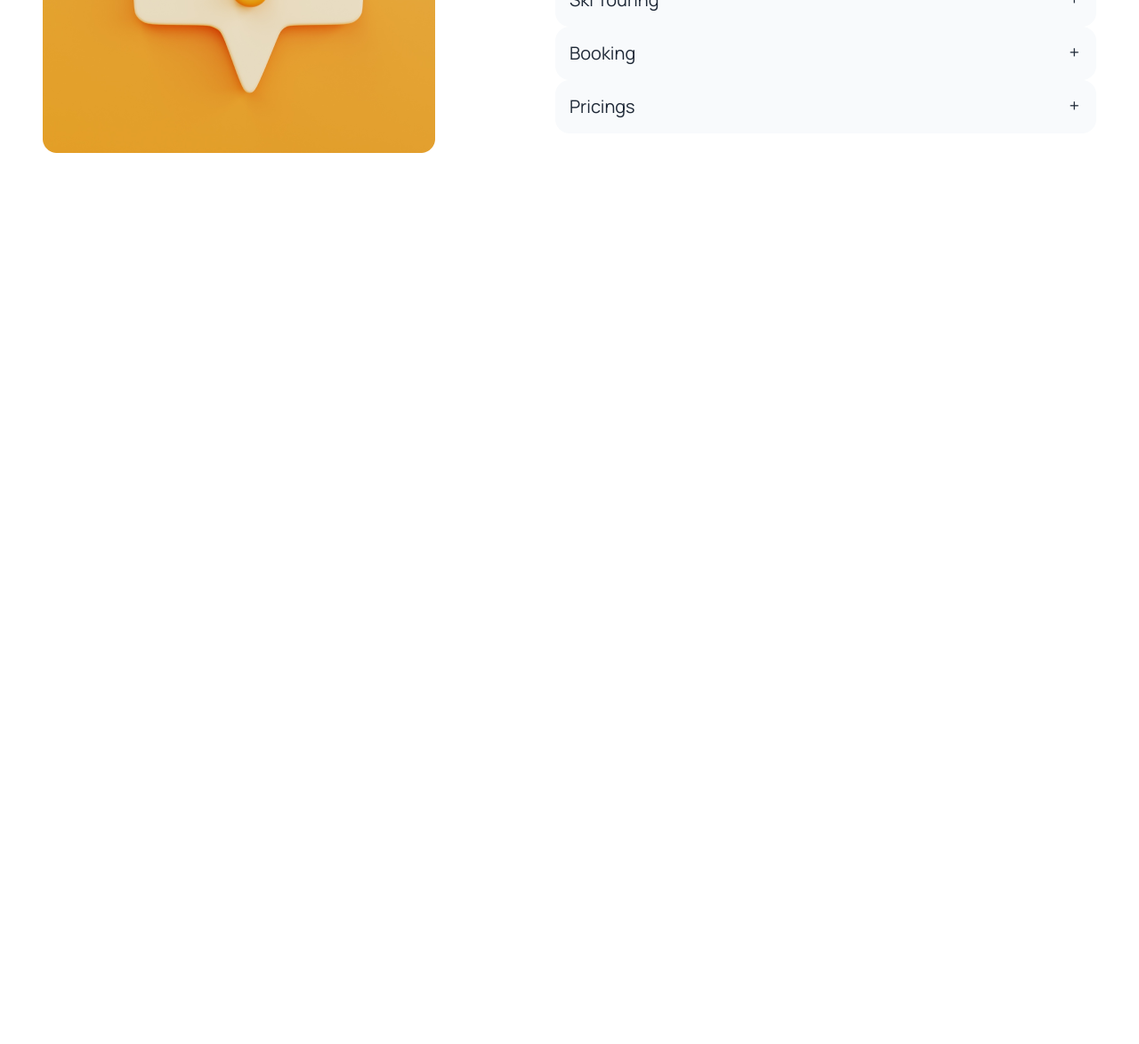
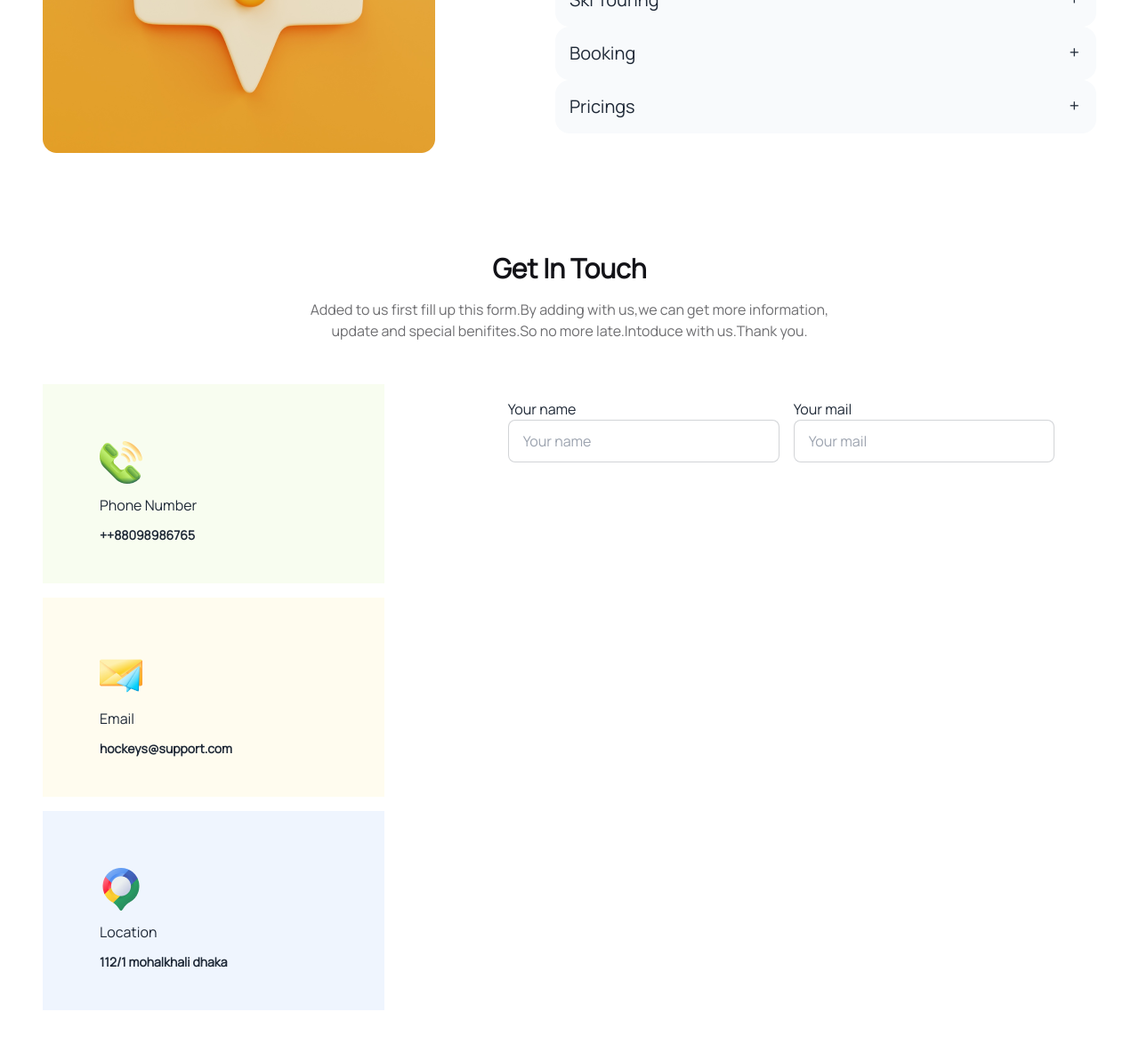
Before and after one commit to ProgrammerTanvirHasan/hockey-s-bar-website, a plain HTML site: page index.html in a window 1280 px wide. Shown: the part 3784-4958 px from the top of the page at 89% size. Before the commit the page ends 4084 px from the top, so only its background shows below. Drawn offline with nearby package versions, Linux system fonts and the light colour scheme.

Commit message:
added the info section

```diff
--- a/index.html
+++ b/index.html
@@ -436,6 +436,77 @@ body{
                </div>
 
                    <!--//////////// client question and ans part end -->
+                   <div class="container mx-auto my-12 ">
+                    <div class="text-center ">
+                      <h2 class=" text-3xl font-extrabold text-[#131318] py-4  "> Get In Touch</h2>
+                      <p class="text-[#0D0D1299] ">Added to us first fill up this form.By adding with us,we can get more information, <br> update and special benifites.So no more late.Intoduce with us.Thank you.</p>
+                    </div>
+                          <!-- form's bio complete///////////// -->
+
+                     <div class="container mx-auto mt-12 px-4 lg:px-12  ">
+
+
+                      <div class="grid grid-cols-1 lg:grid-cols-3 ">
+                        <div class="grid col-span-1 gap-4">
+                          <div class="w-96 h-56 bg-[#BCED6D1A] p-16 " >
+                            <img src="img/phone.png" alt="">
+                            <p class="py-3">Phone Number</p>
+                            <p class="font-bold text-sm">++88098986765</p>
+                          </div>
+                          <div class="w-96 h-56 bg-[#FDDD5F1A] p-16">
+                            <img src="img/msg (1).png" alt="">
+                            <P class="py-3">Email</P>
+                            <p class="font-bold text-sm">hockeys@support.com</p>
+                          </div>
+                          <div class="w-96 h-56 bg-[#629CF31A] p-16">
+                            <img src="img/map.png" alt="">
+                            <p class="py-3">Location</p>
+                           <p class="font-bold text-sm"> 112/1 mohalkhali dhaka</p>
+                          </div>
+                               <!-- grid cols-1 part complete -->
+
+
+
+                        </div>
+                        <div class="grid col-span-1 lg:col-span-2 gap-4 mt-4 lg:ml-32">
+                          <div class=" flex-1 lg:flex gap-4">
+                            <div>
+                              <label for="">Your name</label>
+                            <input type="text" placeholder="Your name" class="input input-bordered w-full " />
+                            </div>
+                           <div>
+                            <label for="">Your mail</label>
+                            <input type="text" placeholder="Your mail" class="input input-bordered w-full " />
+                           </div>
+
+
+
+                      </div>
+
+                      </div>
+
+
+
+
+
+
+
+
+
+
+
+
+
+
+
+
+
+
+
+
+
+
+
 
 
     </main>
```
Also changed, not shown: img/map.png (added), img/msg (1).png (added), img/phone.png (added).
